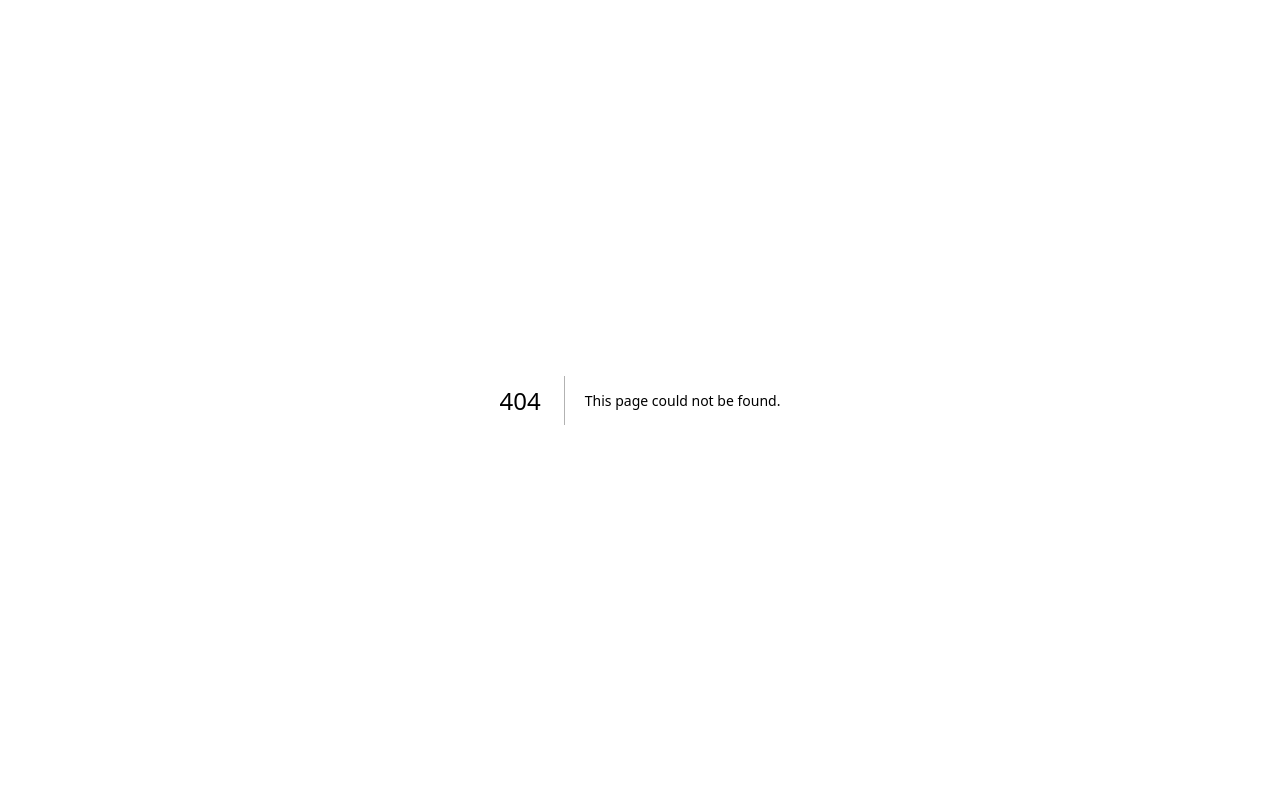
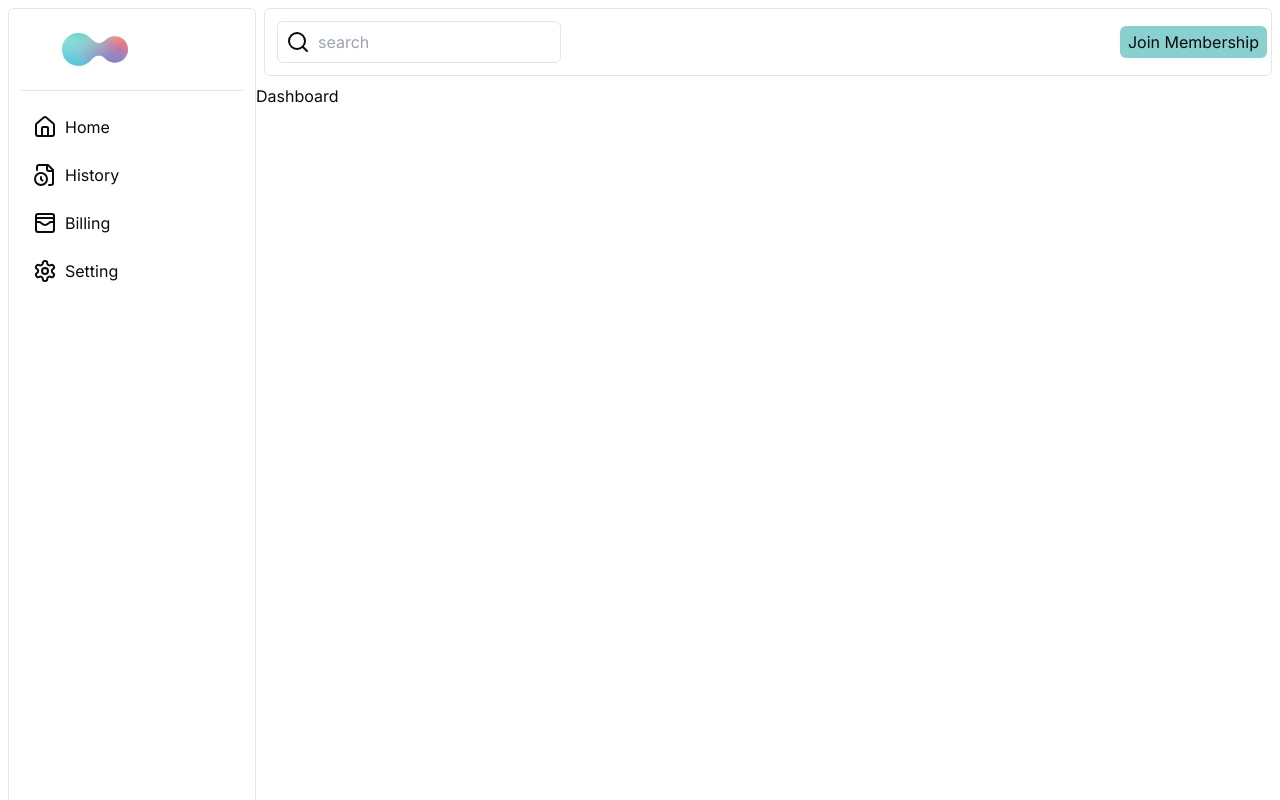
Before and after one commit to smitjogani/AI-Content-Generator, a Next.js app: page /dashboard in a window 1280 px wide. Before the commit this address had no page. Built offline with nearby package versions, Linux system fonts and the light colour scheme.

Commit message:
Sidebar && Header

```diff
--- /dev/null
+++ b/app/dashboard/_components/Header.tsx
@@ -0,0 +1,20 @@
+import { Search } from 'lucide-react'
+import React from 'react'
+
+function Header() {
+  return (
+    <div className='p-1 border rounded-md m-2 flex justify-between items-center'>
+      <div className='flex gap-2 items-center p-2 border rounded-md m-2 max-w-sm'>
+        <Search/>
+        <input type='text' placeholder='search' className='outline-none'/>
+      </div>
+
+      <div className='bg-[#89d1d0] p-1 rounded-md px-2 cursor-pointer hover:bg-[#d88095] hover:text-white flex items-center justify-center'>
+        <h2>Join Membership</h2>
+      </div>
+
+    </div>
+  )
+}
+
+export default Header
--- /dev/null
+++ b/app/dashboard/_components/Sidenav.tsx
@@ -0,0 +1,49 @@
+import { FileClock, Home, Settings, WalletCards } from "lucide-react";
+import Image from "next/image";
+import React from "react";
+
+function SideNav() {
+  const MenuList = [
+    {
+      name: "Home",
+      icon: Home,
+      path: "/dashboard",
+    },
+    {
+      name: "History",
+      icon: FileClock,
+      path: "/dashboard/history",
+    },
+    {
+      name: "Billing",
+      icon: WalletCards,
+      path: "/dashboard/billing",
+    },
+    {
+      name: "Setting",
+      icon: Settings,
+      path: "/dashboard/setting",
+    },
+  ];
+
+  return (
+    <div className="h-screen p-3 border rounded-md ml-2">
+      <div className="flex justify-center items-start p-3">
+        <Image src={"/logo.svg"} alt="logo" width={140} height={140} />
+      </div>
+      <hr className="mt-[-24px]"/>
+      <div className="mt-3">
+        {MenuList.map((menu, index) => (
+          <div
+            className="flex items-center gap-2 p-3 hover:bg-[#89D1D0] hover:rounded-lg hover:cursor-pointer"
+          >
+            <menu.icon />
+            <h2>{menu.name}</h2>
+          </div>
+        ))}
+      </div>
+    </div>
+  );
+}
+
+export default SideNav;
--- /dev/null
+++ b/app/dashboard/layout.tsx
@@ -0,0 +1,23 @@
+import React from "react";
+import SideNav from "./_components/Sidenav";
+import Header from "./_components/Header"
+
+function layout({
+  children,
+}: Readonly<{
+  children: React.ReactNode;
+}>) {
+  return (
+    <div>
+      <div className="md:w-64 hidden md:block fixed">
+        <SideNav />
+      </div>
+      <div className="md:ml-64">
+        <Header/>
+      {children}
+      </div>
+    </div>
+  );
+}
+
+export default layout;
--- /dev/null
+++ b/app/dashboard/page.tsx
@@ -0,0 +1,9 @@
+import React from 'react'
+
+function Dashboard() {
+  return (
+    <div>Dashboard</div>
+  )
+}
+
+export default Dashboard
--- a/package.json
+++ b/package.json
@@ -14,6 +14,7 @@
     "@radix-ui/react-slot": "^1.1.0",
     "class-variance-authority": "^0.7.0",
     "clsx": "^2.1.1",
+    "lucide-react": "^0.428.0",
     "next": "14.2.5",
     "react": "^18",
     "react-dom": "^18",
```
Also changed, not shown: public/logo.svg (added), 1 other file (tests, documents, lock files or other folders).
